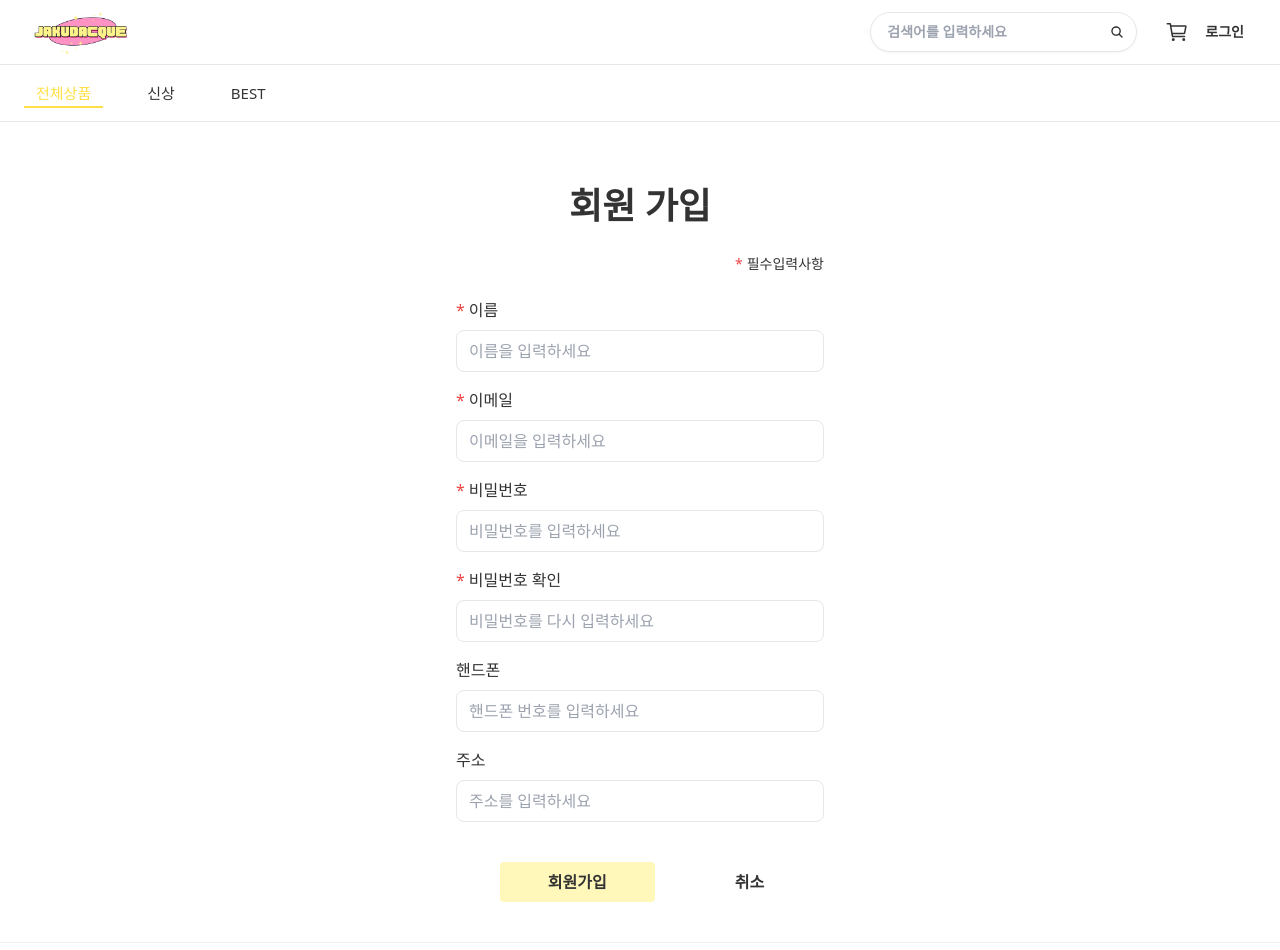
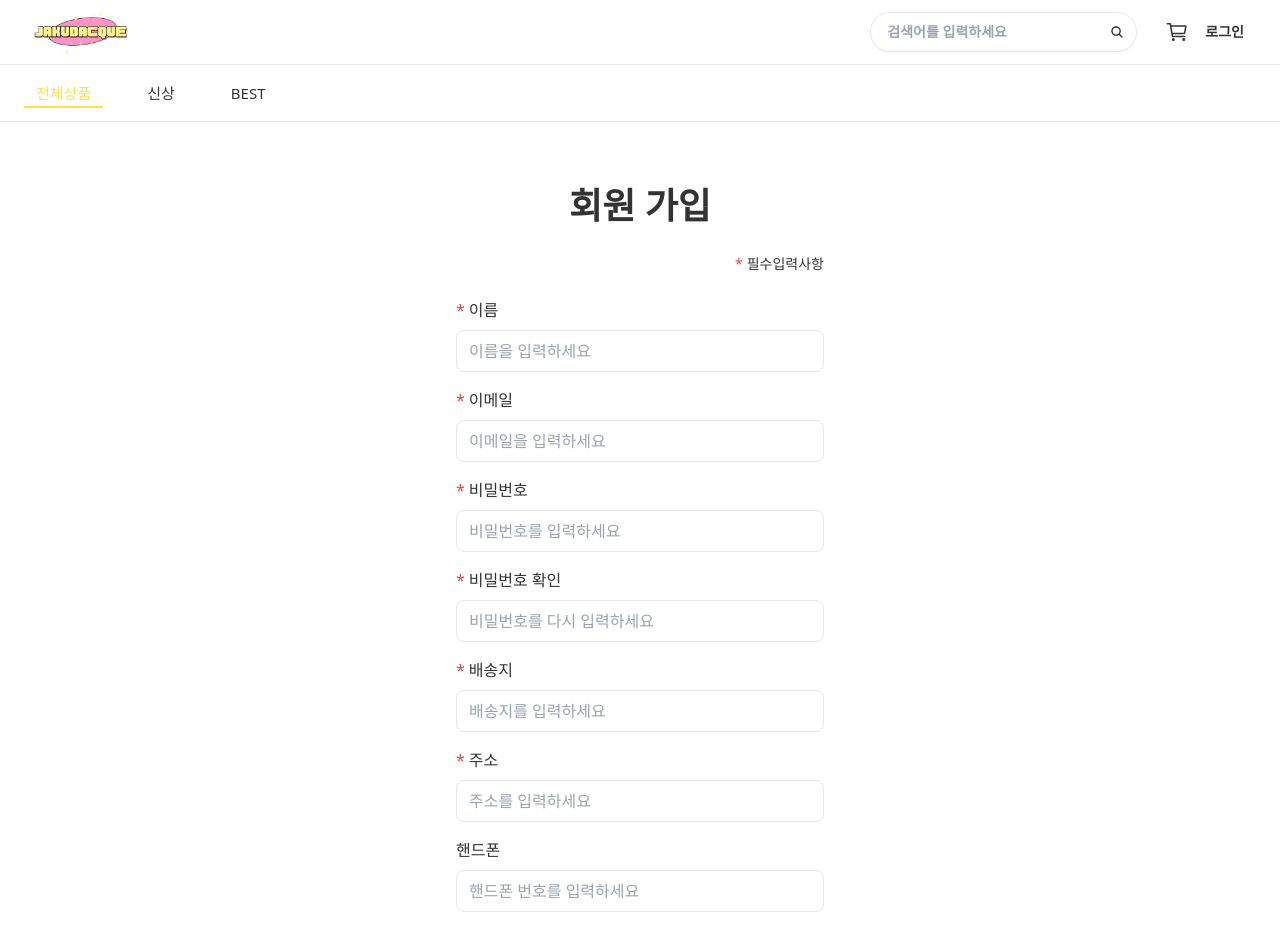
Before and after one commit to FRONTENDBOOTCAMP-11th/Jakudacque, a React (Vite) app: page /user/signup in a window 1280 px wide. Shown: the top 950 px of the page. Built offline with nearby package versions, Linux system fonts and the light colour scheme; no server answers; a web font is replaced by a local one.

Commit message:
💄 style : 배송지명, 주소 필수항목으로 추가 및 변경

```diff
--- a/src/pages/user/SignIn.jsx
+++ b/src/pages/user/SignIn.jsx
@@ -125,7 +125,7 @@ export default function SignIn() {
               </button>
             </div>
             <Link
-              to="/signup"
+              to="/user/signup"
               className="mt-4 text-sm font-semibold hover:underline"
             >
               회원가입
--- a/src/pages/user/SignUp.jsx
+++ b/src/pages/user/SignUp.jsx
@@ -21,13 +21,23 @@ export default function SignUp() {
   const addUser = useMutation({
     mutationFn: async userInfo => {
       userInfo.type = "user";
+      // 주소지 배열로 들어감
+      userInfo.extra.addressBook = [
+        {
+          name: userInfo.extra?.addressBook?.name,
+          value: userInfo.extra?.addressBook?.value,
+        },
+      ];
+      if (!userInfo.phone) {
+        delete userInfo.phone;
+      }
       delete userInfo.passwordConfirm;
-      return axios.post(`/users`, userInfo);
+      return axios.post(`/users/`, userInfo);
     },
     onSuccess: res => {
       const user = res.data.item;
       toast(user.name + "님, 환영합니다!");
-      navigate("/signin");
+      navigate("/user/signin");
     },
     onError: err => {
       console.error(err);
@@ -115,6 +125,38 @@ export default function SignUp() {
             <InputError target={errors.passwordConfirm} />
           </div>
           <div className="mb-4">
+            <label className="block mb-2" htmlFor="addressBookName">
+              <span className="text-red-500 before:content-['*'] before:mr-1"></span>
+              배송지
+            </label>
+            <input
+              type="text"
+              id="addressBookName"
+              placeholder="배송지를 입력하세요"
+              className="w-full px-3 py-2 border rounded-lg focus:outline-none focus:border-secondary-base"
+              {...register("extra.addressBook.name", {
+                required: "배송지는 필수입니다.",
+              })}
+            />
+            <InputError target={errors.extra?.addressBook?.name} />
+          </div>
+          <div className="mb-4">
+            <label className="block mb-2" htmlFor="addressBookValue">
+              <span className="text-red-500 before:content-['*'] before:mr-1"></span>
+              주소
+            </label>
+            <input
+              type="text"
+              id="addressBookValue"
+              placeholder="주소를 입력하세요"
+              className="w-full px-3 py-2 border rounded-lg focus:outline-none focus:border-secondary-base"
+              {...register("extra.addressBook.value", {
+                required: "주소는 필수입니다.",
+              })}
+            />
+            <InputError target={errors.extra?.addressBook?.value} />
+          </div>
+          <div className="mb-4">
             <label className="block mb-2" htmlFor="phone">
               핸드폰
             </label>
@@ -124,18 +166,6 @@ export default function SignUp() {
               placeholder="핸드폰 번호를 입력하세요"
               className="w-full px-3 py-2 border rounded-lg focus:outline-none focus:border-secondary-base"
               {...register("phone")}
-            />
-          </div>
-          <div className="mb-4">
-            <label className="block mb-2" htmlFor="address">
-              주소
-            </label>
-            <input
-              type="text"
-              id="address"
-              placeholder="주소를 입력하세요"
-              className="w-full px-3 py-2 border rounded-lg focus:outline-none focus:border-secondary-base"
-              {...register("address")}
             />
           </div>
 
```
